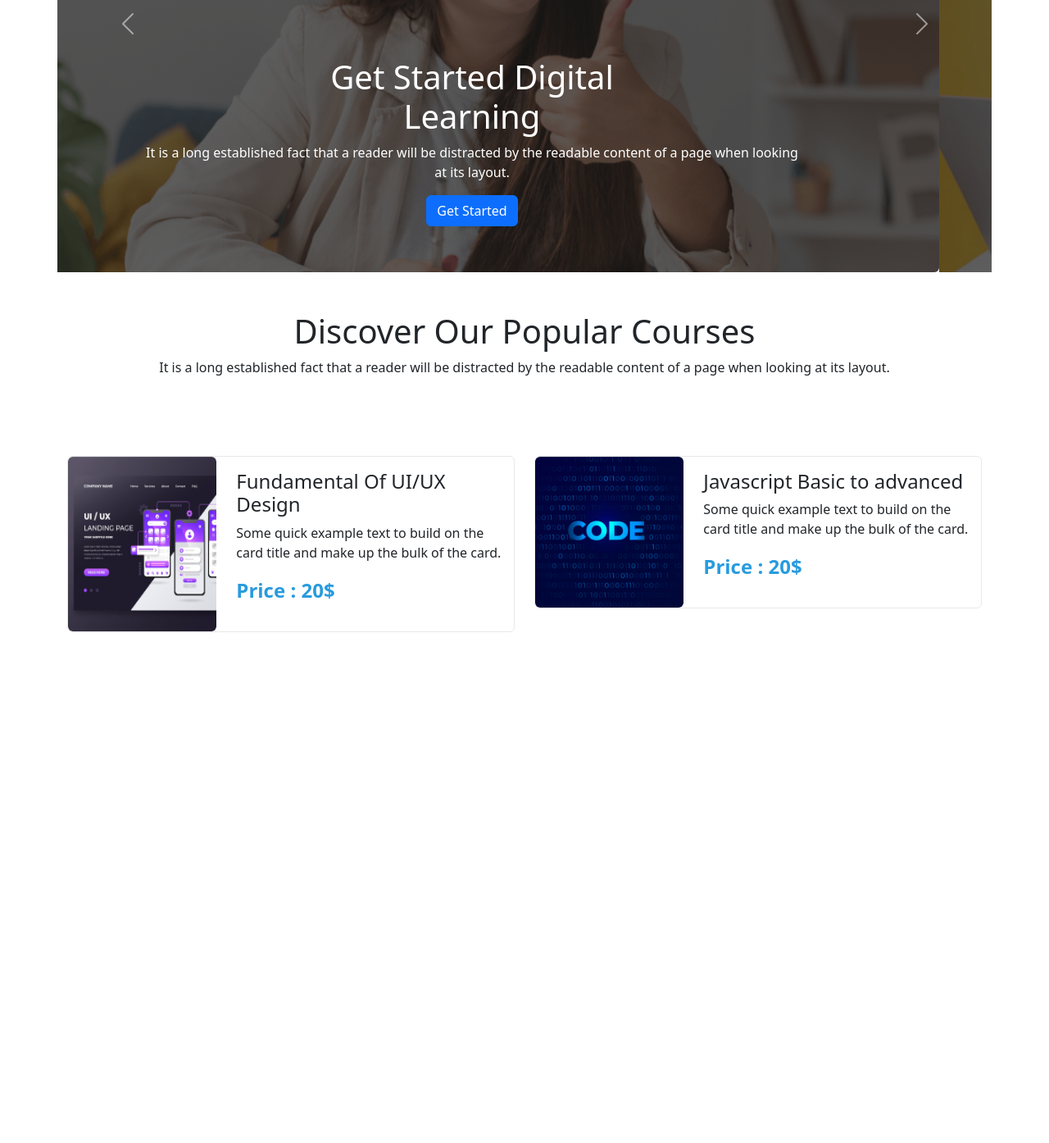
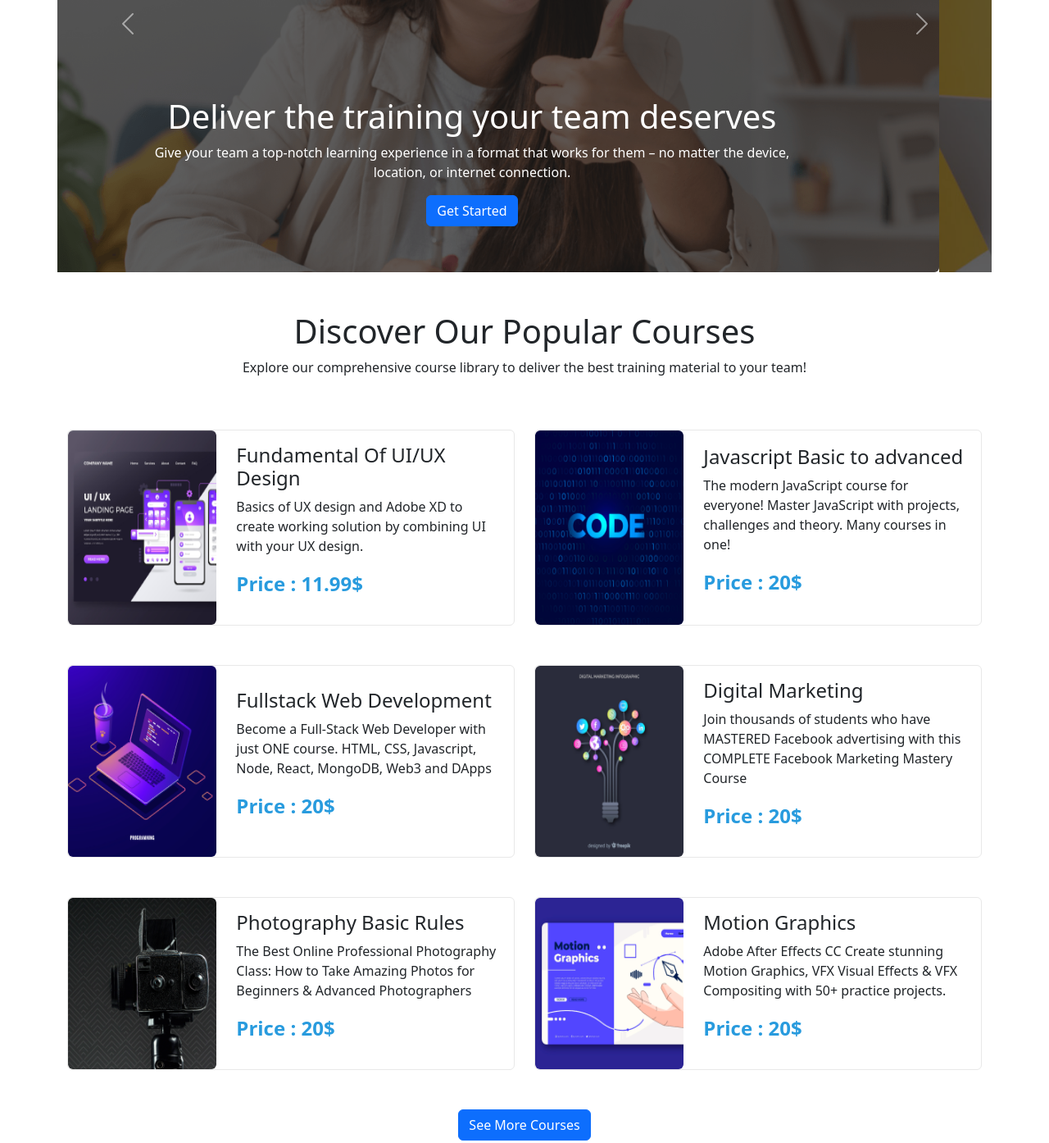
Before and after one commit to mahfuz271/edTech-website, a plain HTML site: page index.html in a window 1280 px wide. Shown: the part 357-1751 px from the top of the page at 82% size. Before the commit the page ends 1176 px from the top, so only its background shows below. Drawn offline with nearby package versions, Linux system fonts and the light colour scheme.

Commit message:
all course added

```diff
--- a/assets/style.css
+++ b/assets/style.css
@@ -15,6 +15,7 @@
     color: #289BDE;
 }
 .courses {
+    height: 100%;
     border: 1px solid #E8E8E8;
 }
 
--- a/index.html
+++ b/index.html
@@ -46,9 +46,6 @@
                     <li class="nav-item">
                         <a class="nav-link link-dark" href="#">About</a>
                     </li>
-                    <li class="nav-item">
-                        <a class="nav-link link-dark" href="#">Register</a>
-                    </li>
                 </ul>
             </div>
             <button type="button" class="btn border border-primary border-2 text-primary d-none d-md-inline">
@@ -63,9 +60,10 @@
                     <img class="bg-placeholder-img w-100" src="images/cover/cover-1.png">
                     <div class="bg-carousel-image"></div>
                     <div class="carousel-caption text-center">
-                        <h1>Get Started Digital<br>Learning</h1>
-                        <p>It is a long established fact that a reader will be distracted by the readable content of a
-                            page when looking at its layout. </p>
+                        <h1>Deliver the training your team deserves</h1>
+                        <p>Give your team a top-notch learning experience in a format that works for them – no matter
+                            the device, location, or internet connection.
+                        </p>
                         <p><a class="btn btn-primary" href="#">Get Started</a></p>
                     </div>
                 </div>
@@ -73,9 +71,10 @@
                     <img class="bg-placeholder-img w-100" src="images/cover/cover-2.jpg">
                     <div class="bg-carousel-image"></div>
                     <div class="carousel-caption text-center">
-                        <h1>Get Started Digital<br>Learning</h1>
-                        <p>It is a long established fact that a reader will be distracted by the readable content of a
-                            page when looking at its layout. </p>
+                        <h1>Brand our ready-made courses</h1>
+                        <p>Make ready-made training feel like your training. Customize any of our 1,000+ courses in our
+                            course library to jumpstart your workplace learning.
+                        </p>
                         <p><a class="btn btn-primary" href="#">Get Started</a></p>
                     </div>
                 </div>
@@ -83,9 +82,9 @@
                     <img class="bg-placeholder-img w-100" src="images/cover/cover-3.jpg">
                     <div class="bg-carousel-image"></div>
                     <div class="carousel-caption text-center">
-                        <h1>Get Started Digital<br>Learning</h1>
-                        <p>It is a long established fact that a reader will be distracted by the readable content of a
-                            page when looking at its layout. </p>
+                        <h1>Your ticket to higher completion rates</h1>
+                        <p>No more fighting attention spans. Deliver highly-targeted microlearning courses to engage
+                            your team and help them hit training goals faster.</p>
                         <p><a class="btn btn-primary" href="#">Get Started</a></p>
                     </div>
                 </div>
@@ -99,34 +98,124 @@
                 <span class="visually-hidden">Next</span>
             </button>
         </div>
-        <section>
+        <section class="mt-5">
             <h2 class="h1 text-center">Discover Our Popular Courses</h2>
-            <p class="text-center">It is a long established fact that a reader will be distracted by the readable
-                content of a page when looking at its layout.</p>
-            <div class="row row-cols-1 row-cols-lg-2 my-5 mx-0 g-5">
-                <div class="col">
+            <p class="text-center">Explore our comprehensive course library to deliver the best training material to
+                your team!
+            </p>
+            <div class="row row-cols-1 row-cols-lg-2 mt-3 mb-5 mx-0 g-5">
+                <div class="col align-self-stretch">
                     <div class="row rounded courses">
                         <div class="col-12 col-sm-4 px-0">
                             <img src="images/course/course-1.png" class="rounded" alt="">
                         </div>
                         <div class="col-12 col-sm-8 align-self-center py-3 ps-4">
                             <h4>Fundamental Of UI/UX Design</h4>
-                            <p>Some quick example text to build on the card title and make up the bulk of the card.</p>
-                            <p class="fw-bolder prices fs-4">Price : 20$</p>
+                            <p>Basics of UX design and Adobe XD to create working solution by combining UI with your UX
+                                design. </p>
+                            <p class="fw-bolder prices fs-4">Price : 11.99$</p>
                         </div>
                     </div>
                 </div>
-                <div class="col">
+                <div class="col align-self-stretch">
                     <div class="row rounded courses">
                         <div class="col-12 col-sm-4 px-0">
                             <img src="images/course/course-2.png" class="rounded" alt="">
                         </div>
                         <div class="col-12 col-sm-8 align-self-center py-3 ps-4">
                             <h4>Javascript Basic to advanced</h4>
-                            <p>Some quick example text to build on the card title and make up the bulk of the card.</p>
+                            <p>The modern JavaScript course for everyone! Master JavaScript with projects, challenges
+                                and theory. Many courses in one! </p>
                             <p class="fw-bolder prices fs-4">Price : 20$</p>
                         </div>
                     </div>
+                </div>
+                <div class="col align-self-stretch">
+                    <div class="row rounded courses">
+                        <div class="col-12 col-sm-4 px-0">
+                            <img src="images/course/course-3.png" class="rounded" alt="">
+                        </div>
+                        <div class="col-12 col-sm-8 align-self-center py-3 ps-4">
+                            <h4>Fullstack Web Development</h4>
+                            <p>Become a Full-Stack Web Developer with just ONE course. HTML, CSS, Javascript, Node,
+                                React, MongoDB, Web3 and DApps </p>
+                            <p class="fw-bolder prices fs-4">Price : 20$</p>
+                        </div>
+                    </div>
+                </div>
+                <div class="col align-self-stretch">
+                    <div class="row rounded courses">
+                        <div class="col-12 col-sm-4 px-0">
+                            <img src="images/course/course-4.png" class="rounded" alt="">
+                        </div>
+                        <div class="col-12 col-sm-8 align-self-center py-3 ps-4">
+                            <h4>Digital Marketing </h4>
+                            <p> Join thousands of students who have MASTERED Facebook advertising with this COMPLETE
+                                Facebook Marketing Mastery Course
+                            </p>
+                            <p class="fw-bolder prices fs-4">Price : 20$</p>
+                        </div>
+                    </div>
+                </div>
+                <div class="col align-self-stretch">
+                    <div class="row rounded courses">
+                        <div class="col-12 col-sm-4 px-0">
+                            <img src="images/course/course-5.png" class="rounded" alt="">
+                        </div>
+                        <div class="col-12 col-sm-8 align-self-center py-3 ps-4">
+                            <h4>Photography Basic Rules
+                            </h4>
+                            <p> The Best Online Professional Photography Class: How to Take Amazing Photos for Beginners
+                                & Advanced Photographers
+                            </p>
+                            <p class="fw-bolder prices fs-4">Price : 20$</p>
+                        </div>
+                    </div>
+                </div>
+                <div class="col align-self-stretch">
+                    <div class="row rounded courses">
+                        <div class="col-12 col-sm-4 px-0">
+                            <img src="images/course/course-6.png" class="rounded" alt="">
+                        </div>
+                        <div class="col-12 col-sm-8 align-self-center py-3 ps-4">
+                            <h4>Motion Graphics
+                            </h4>
+                            <p>Adobe After Effects CC Create stunning Motion Graphics, VFX Visual Effects & VFX
+                                Compositing with 50+ practice projects.
+                            </p>
+                            <p class="fw-bolder prices fs-4">Price : 20$</p>
+                        </div>
+                    </div>
+                </div>
+            </div>
+            </div>
+            <p class="text-center"><button type="button" class="btn btn-primary btn-md">See More Courses</button></p>
+        </section>
+        <section>
+            <div class="row rounded my-5">
+                <div class="col-12 col-md-6 px-0">
+                    <img src="images/working.png" class="rounded img-fluid" alt="">
+                </div>
+                <div class="col-12 col-md-6 align-self-center py-3 ps-4">
+                    <h4 class="h1 mb-4">You can learn anything. </h4>
+                    <p>All the features you need to create, enhance, and deliver top-notch learning experiences – on any
+                        device. <br> <br>So your teams can learn in real-time. Explore our features today.
+                    </p>
+
+                    <div class="row mb-3 mt-4">
+                        <div class="col-6 col-md-4">
+                            <p class="fw-bolder fs-2 lh-1">1K+<br><span class="fw-normal fs-5">Online Course</span>
+                            </p>
+                        </div>
+                        <div class="col-6 col-md-4">
+                            <p class="fw-bolder fs-2 lh-1">600+<br><span class="fw-normal fs-5">Expert member</span></p>
+                        </div>
+                        <div class="col-6 col-md-4">
+                            <p class="fw-bolder fs-2 lh-1">1K+<br><span class="fw-normal fs-5">Rating & Review</span>
+                            </p>
+                        </div>
+                    </div>
+                    <p><button type="button" class="btn btn-primary btn-md">Read More</button></p>
                 </div>
             </div>
         </section>
```
Also changed, not shown: images/working.png.
